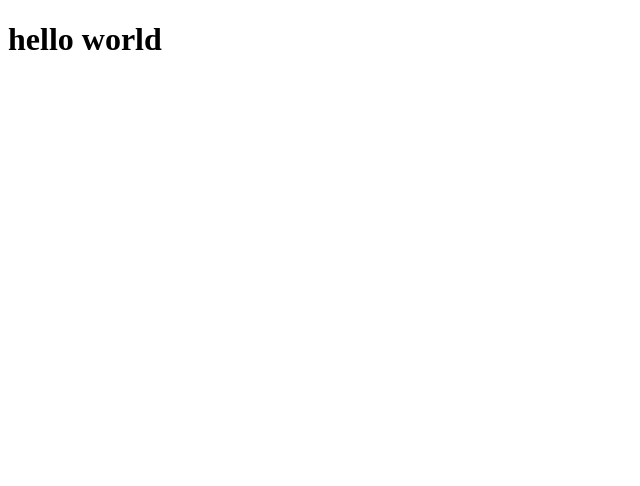
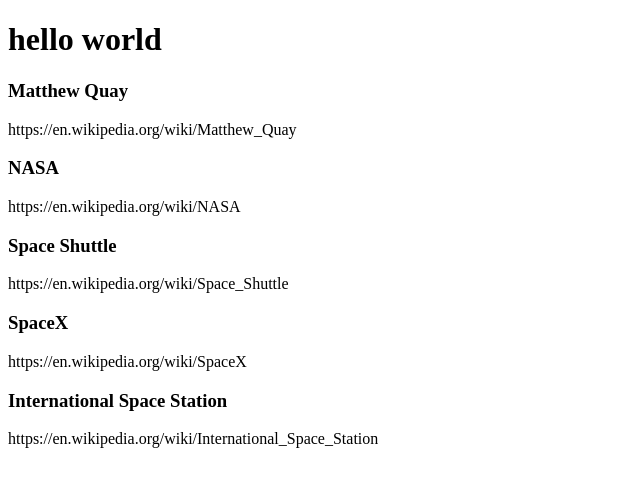
Before and after one commit to nicholas-scott/wiki-explorer, a React (Vite) app: page / in a window 1280 px wide. Shown: the top 486 px of the page, without its empty margins (0-640 px from the left). Built offline with nearby package versions, Linux system fonts and the light colour scheme.

Commit message:
WikiGrid and WikiDoor layout

```diff
--- a/src/App.tsx
+++ b/src/App.tsx
@@ -1,5 +1,6 @@
 import { useState } from "react"
 import reactLogo from "./assets/react.svg"
+import { WikiGrid } from "./components/WikiGrid"
 
 function App() {
 	const [count, setCount] = useState(0)
@@ -7,6 +8,7 @@
 	return (
 		<div className="App">
 			<h1>hello world</h1>
+			<WikiGrid />
 		</div>
 	)
 }
--- /dev/null
+++ b/src/components/WikiDoor.tsx
@@ -0,0 +1,17 @@
+import React from "react"
+
+interface WikiDoorProps {
+	door: {
+		title: string
+		url: string
+	}
+}
+export function WikiDoor({ door }: WikiDoorProps) {
+	const { title, url } = door
+	return (
+		<div>
+			<h3>{title}</h3>
+			<p>{url}</p>
+		</div>
+	)
+}
--- /dev/null
+++ b/src/components/WikiGrid.tsx
@@ -0,0 +1,30 @@
+import { WikiDoor } from "./WikiDoor"
+
+const wikiLinks = [
+	{
+		title: "Matthew Quay",
+		url: "https://en.wikipedia.org/wiki/Matthew_Quay",
+	},
+	{ title: "NASA", url: "https://en.wikipedia.org/wiki/NASA" },
+	{
+		title: "Space Shuttle",
+		url: "https://en.wikipedia.org/wiki/Space_Shuttle",
+	},
+	{ title: "SpaceX", url: "https://en.wikipedia.org/wiki/SpaceX" },
+	{
+		title: "International Space Station",
+		url: "https://en.wikipedia.org/wiki/International_Space_Station",
+	},
+]
+
+export function WikiGrid() {
+	//render all links as list in div with h1 for title, p for url
+	return (
+		<div>
+			{wikiLinks &&
+				wikiLinks.map((wikiLink) => {
+					return <WikiDoor door={wikiLink}></WikiDoor>
+				})}
+		</div>
+	)
+}
```
